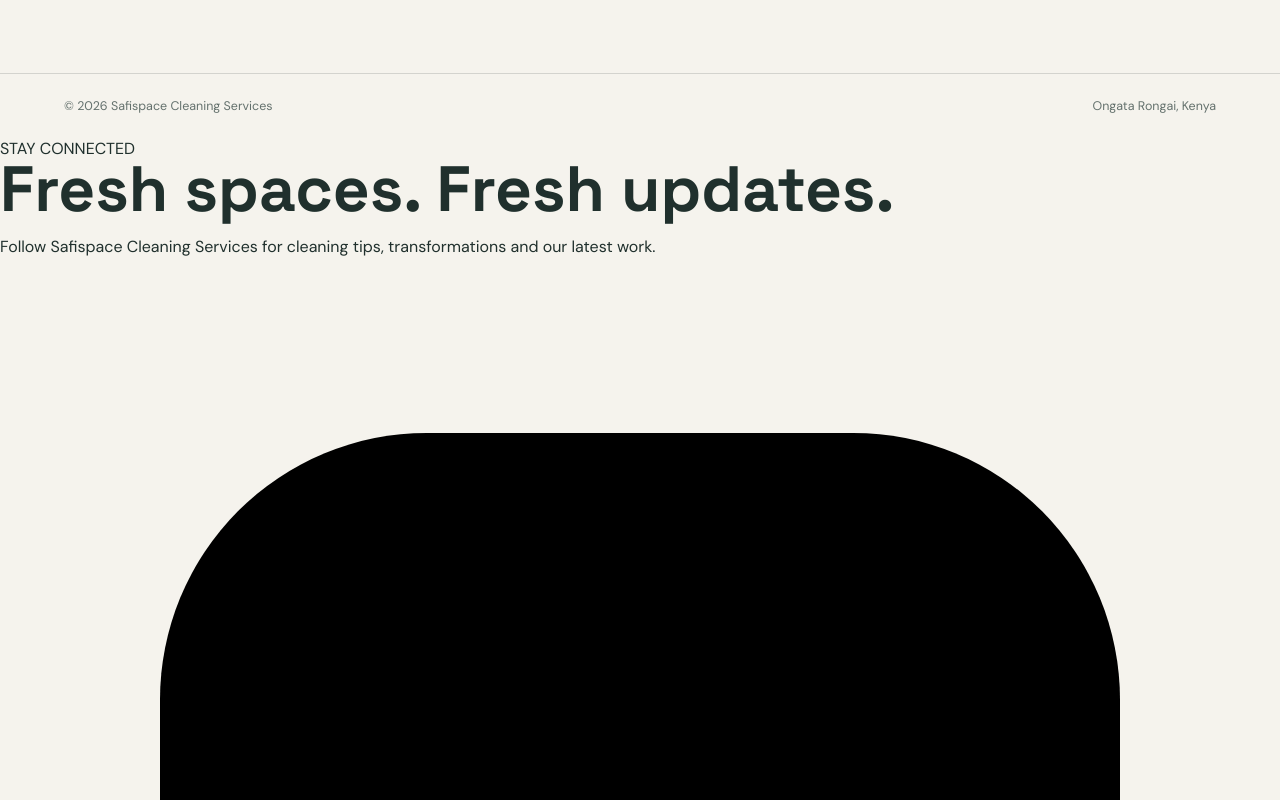
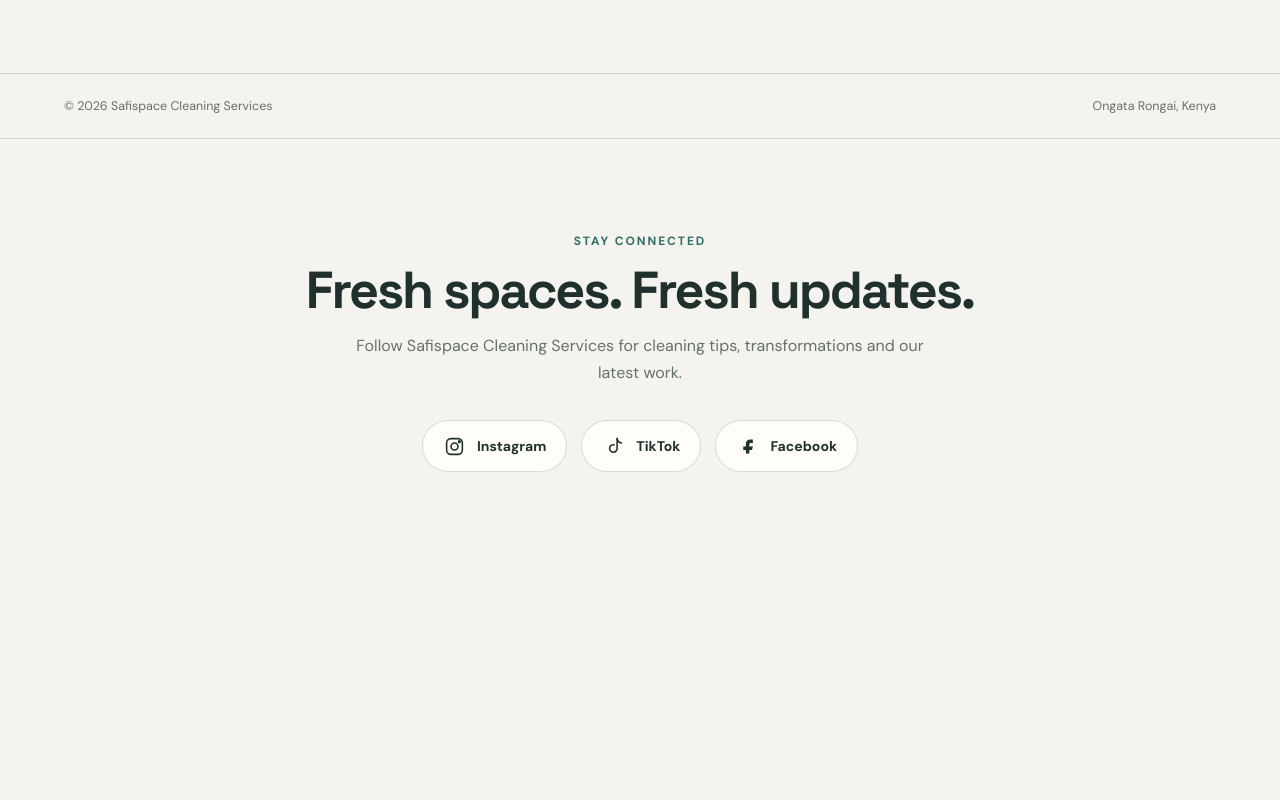
Before and after one commit to safispacecleaning-stack/safispacecleaning, a plain HTML site: page index.html in a window 1280 px wide. Shown: the part 4520-5320 px from the top of the page. After the commit the page ends 5082 px from the top, so only its background shows below. Drawn offline with Linux system fonts and the light colour scheme.

Commit message:
Add social media section styles to styles.css

```diff
--- a/styles.css
+++ b/styles.css
@@ -389,4 +389,118 @@
 .pricing-cta {
 padding: 28px 20px;
 }
+}/* ================================
+   SAFISPACE SOCIAL MEDIA
+   ================================ */
+
+.social-media {
+  background: var(--paper);
+  padding: 90px 5vw;
+  border-top: 1px solid var(--line);
 }
+
+.social-content {
+  max-width: 850px;
+  margin: 0 auto;
+  text-align: center;
+}
+
+.social-label {
+  display: inline-block;
+  margin-bottom: 14px;
+  color: var(--teal);
+  font-size: 12px;
+  font-weight: 800;
+  letter-spacing: 0.16em;
+}
+
+.social-content h2 {
+  margin: 0 0 14px;
+  color: var(--ink);
+  font-family: "Space Grotesk", sans-serif;
+  font-size: clamp(32px, 5vw, 52px);
+  line-height: 1.05;
+  letter-spacing: -0.04em;
+}
+
+.social-content p {
+  max-width: 600px;
+  margin: 0 auto 34px;
+  color: var(--muted);
+  font-size: 16px;
+  line-height: 1.7;
+}
+
+.social-links {
+  display: flex;
+  justify-content: center;
+  align-items: center;
+  flex-wrap: wrap;
+  gap: 14px;
+}
+
+.social-links a {
+  display: inline-flex;
+  align-items: center;
+  gap: 10px;
+  padding: 13px 20px;
+  border: 1px solid var(--line);
+  border-radius: 999px;
+  background: var(--white);
+  color: var(--ink);
+  font-family: "DM Sans", sans-serif;
+  font-size: 14px;
+  font-weight: 700;
+  text-decoration: none;
+  transition: transform 0.2s ease,
+              background 0.2s ease,
+              color 0.2s ease,
+              border-color 0.2s ease;
+}
+
+.social-links a:hover {
+  transform: translateY(-3px);
+  background: var(--teal);
+  border-color: var(--teal);
+  color: var(--white);
+}
+
+.social-icon {
+  width: 24px;
+  height: 24px;
+  display: inline-flex;
+  align-items: center;
+  justify-content: center;
+}
+
+.social-icon svg {
+  width: 21px;
+  height: 21px;
+  fill: none;
+  stroke: currentColor;
+  stroke-width: 1.8;
+  stroke-linecap: round;
+  stroke-linejoin: round;
+}
+
+.social-links a:nth-child(3) .social-icon svg {
+  fill: currentColor;
+  stroke: none;
+}
+
+@media (max-width: 600px) {
+  .social-media {
+    padding: 70px 5vw;
+  }
+
+  .social-links {
+    flex-direction: column;
+    width: 100%;
+  }
+
+  .social-links a {
+    width: 100%;
+    max-width: 280px;
+    justify-content: center;
+  }
+  }
```
